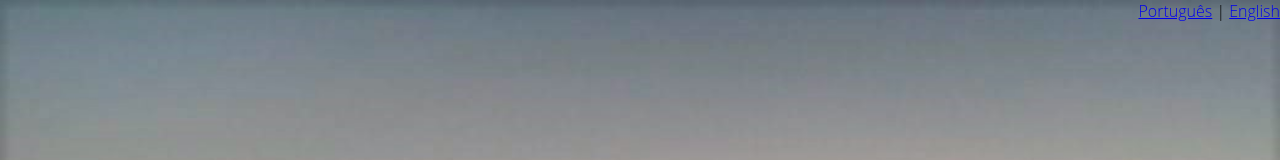
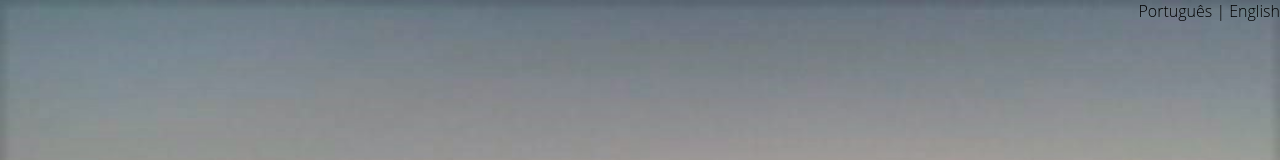
Before and after one commit to raffaelbrandao/raffaelbrandao.github.io, a React (Create React App) app: page / in a window 1280 px wide. Shown: the top 160 px of the page. Built offline with nearby package versions, Linux system fonts and the light colour scheme.

Commit message:
update link to span in language menu

```diff
--- a/src/components/Header/LanguageMenu/LanguageMenu.js
+++ b/src/components/Header/LanguageMenu/LanguageMenu.js
@@ -9,11 +9,11 @@ function LanguageMenu() {
         <nav className="language-menu">
             <ul>
                 <li>
-                    <a lang="pt_BR" hreflang="pt_BR" href="#" role="option" onClick={() => i18n.changeLanguage("pt_BR")}>Português</a>
+                    <span onClick={() => i18n.changeLanguage("pt_BR")}>Português</span>
                 </li>
                 <span> | </span>
                 <li>
-                    <a lang="en_US" hreflang="en_US" href="#" role="option" onClick={() => i18n.changeLanguage("en_US")}>English</a>
+                    <span onClick={() => i18n.changeLanguage("en_US")}>English</span>
                 </li>
             </ul>
         </nav>
```
